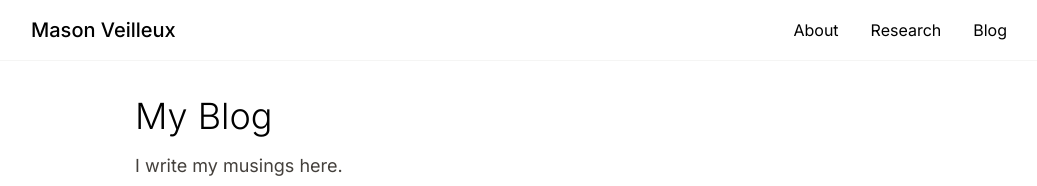
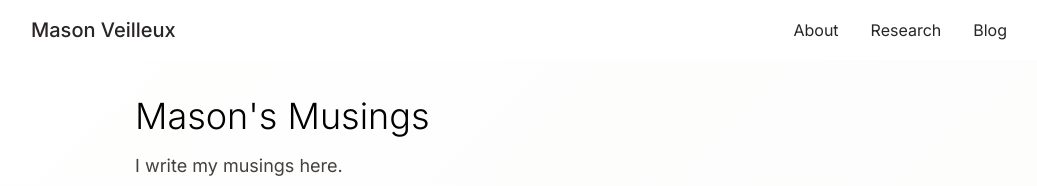
Before and after one commit to mjveilleux/personal-website, a Next.js app in the folder personal-website/: page /blog in a window 1280 px wide. Shown: the top 186 px of the page, without its empty margins (121-1158 px from the left). Built offline with nearby package versions, Linux system fonts and the light colour scheme.

Commit message:
adding razzle dazzle and updating text

```diff
--- a/personal-website/src/app/blog/page.tsx
+++ b/personal-website/src/app/blog/page.tsx
@@ -40,7 +40,7 @@ export default function Blog() {
         initial={{ opacity: 0, y: 20 }}
         animate={{ opacity: 1, y: 0 }}
       >
-        <h1 className="text-4xl font-light"> My Blog</h1>
+        <h1 className="text-4xl font-light"> Mason's Musings</h1>
         <p className="text-lg text-stone-700">
           I write my musings here.
         </p>
--- a/personal-website/src/app/layout.tsx
+++ b/personal-website/src/app/layout.tsx
@@ -1,8 +1,8 @@
 import type { Metadata } from 'next'
 import { Inter } from 'next/font/google'
-import Link from 'next/link'
 import '../styles/globals.css'
-import TopNav from '@/components/TopNav';
+import TopNav from '@/components/TopNav'
+import NavHeader from '@/components/NavHeader'
 
 const inter = Inter({ subsets: ['latin'] })
 
@@ -10,7 +10,7 @@ export const metadata: Metadata = {
   title: 'Mason Veilleux',
   description: 'Full-Stack Economics',
   icons: {
-    icon: '/favicon.ico', // Path relative to the public folder
+    icon: '/favicon.ico',
   },
 }
 
@@ -21,15 +21,13 @@ export default function RootLayout({
 }) {
   return (
     <html lang="en" suppressHydrationWarning>
-      <body className={inter.className}>
-        <nav className="fixed top-0 w-full bg-white/80 backdrop-blur-sm border-b border-stone-100 z-50">
+      <body className={`${inter.className} bg-gradient-to-br from-white to-stone-50`}>
+        <nav className="fixed top-0 w-full bg-white/80 backdrop-blur-sm z-50">
           <div className="max-w-5xl mx-auto px-6 py-4 flex justify-between items-center">
-            <Link href="/" className="text-xl font-medium hover:text-stone-600 transition-colors">
-              Mason Veilleux
-            </Link>
-            <TopNav/>
+            <NavHeader />
+            <TopNav />
           </div>
-         </nav>
+        </nav>
         <main className="max-w-5xl mx-auto px-6 pt-24 pb-12">
           {children}
         </main>
--- /dev/null
+++ b/personal-website/src/components/NavHeader.tsx
@@ -0,0 +1,47 @@
+'use client'
+
+import Link from 'next/link'
+import { useState } from 'react'
+
+export default function NavHeader() {
+  const [isHovered, setIsHovered] = useState(false);
+
+  return (
+    <Link
+      href="/"
+      className="relative group"
+      onMouseEnter={() => setIsHovered(true)}
+      onMouseLeave={() => setIsHovered(false)}
+    >
+      <span className={`text-xl font-medium transition-all duration-500 inline-block
+        ${isHovered ? 'transform scale-110 rotate-2 text-transparent bg-clip-text bg-gradient-to-r from-fuchsia-500 via-pink-500 to-purple-500' : 'text-stone-800'}`}
+      >
+        Mason Veilleux
+      </span>
+      {/* Sparkle effects */}
+      <span className={`absolute -inset-2 bg-gradient-to-r from-fuchsia-200 via-pink-200 to-purple-200 rounded-lg
+        transition-all duration-500 -z-10 blur-xl
+        ${isHovered ? 'opacity-70 scale-110 animate-pulse' : 'opacity-0 scale-0'}`}
+      />
+      {/* Rainbow underline */}
+      <span className={`absolute -bottom-1 left-0 w-full h-0.5
+        bg-gradient-to-r from-fuchsia-400 via-pink-400 to-purple-400 rounded-full
+        transition-all duration-500 ease-out
+        ${isHovered ? 'transform scale-x-100 translate-x-0 opacity-100' : 'scale-x-0 translate-x-full opacity-0'}`}
+      />
+      {/* Floating particles */}
+      <span className={`absolute -inset-4 transition-opacity duration-500
+        ${isHovered ? 'opacity-100' : 'opacity-0'}`}>
+        {[...Array(3)].map((_, i) => (
+          <span key={i} className={`absolute w-2 h-2 rounded-full bg-pink-400
+            animate-ping`} style={{
+            top: `${Math.random() * 100}%`,
+            left: `${Math.random() * 100}%`,
+            animationDelay: `${i * 200}ms`,
+            animationDuration: '1s'
+          }} />
+        ))}
+      </span>
+    </Link>
+  );
+}
--- a/personal-website/src/components/TopNav.tsx
+++ b/personal-website/src/components/TopNav.tsx
@@ -1,16 +1,32 @@
-// src/components/TopNav.tsx
+'use client';
 import Link from 'next/link';
+import { useState } from 'react';
 
 const TopNav = () => {
+  const [hoveredItem, setHoveredItem] = useState<string | null>(null);
+
   return (
     <div className="space-x-8">
       {['About', 'Research', 'Blog'].map((item) => (
         <Link
           key={item}
           href={`/${item.toLowerCase()}`}
-          className="hover:text-stone-600 transition-colors"
+          className={`relative inline-block transition-all duration-300 transform
+            ${hoveredItem === item ? 'text-pink-500 scale-110 -translate-y-1' : 'text-stone-800'}`}
+          onMouseEnter={() => setHoveredItem(item)}
+          onMouseLeave={() => setHoveredItem(null)}
         >
           {item}
+          <span
+            className={`absolute -bottom-2 left-0 h-1 bg-gradient-to-r from-pink-400 via-purple-400 to-blue-400
+              transition-all duration-500 ease-in-out rounded-full
+              ${hoveredItem === item ? 'w-full opacity-100' : 'w-0 opacity-0'}`}
+          />
+          <span
+            className={`absolute -z-10 inset-0 bg-gradient-to-r from-pink-200 via-purple-200 to-blue-200 rounded-lg
+              transition-all duration-300 ease-in-out blur-lg
+              ${hoveredItem === item ? 'opacity-70 scale-150' : 'opacity-0 scale-0'}`}
+          />
         </Link>
       ))}
     </div>
--- a/personal-website/tailwind.config.ts
+++ b/personal-website/tailwind.config.ts
@@ -8,6 +8,24 @@ export default {
       fontFamily: {
         sans: ["var(--font-geist-sans)", ...fontFamily.sans],
       },
+      animation: {
+        'gradient-x': 'gradient-x 3s ease infinite',
+        'float': 'float 1s ease-out forwards',
+      },
+      keyframes: {
+        'gradient-x': {
+          '0%, 100%': { backgroundPosition: '0% 50%' },
+          '50%': { backgroundPosition: '100% 50%' },
+        },
+        'float': {
+          '0%': { opacity: '0', transform: 'translate(0, 0)' },
+          '50%': { opacity: '1', transform: 'translate(var(--tw-translate-x, 0), -10px) scale(1.5)' },
+          '100%': { opacity: '0', transform: 'translate(var(--tw-translate-x, 0), -20px) scale(0)' },
+        }
+      },
+      backgroundSize: {
+        '200%': '200% 200%',
+      },
     },
   },
   plugins: [],
```
